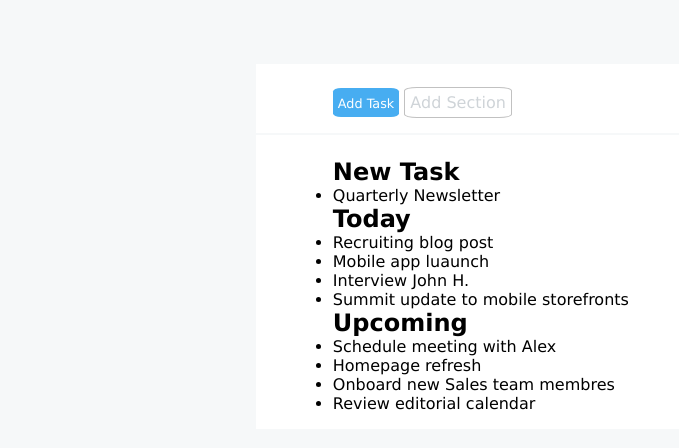
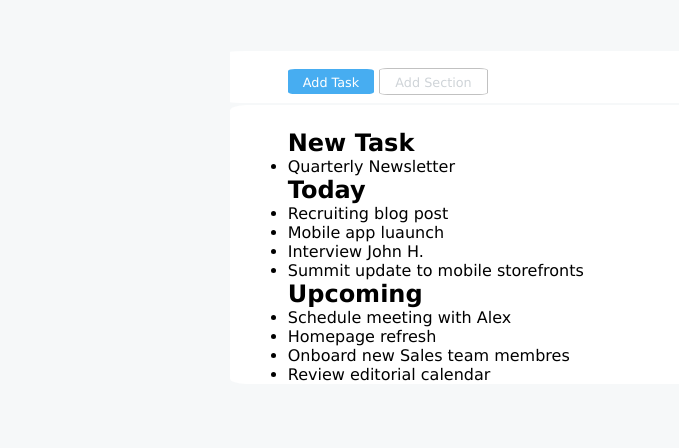
Before and after one commit to AndrianiClaudio/html-css-toboolist, a plain HTML site: page index.html in a window 1280 px wide. Shown: the part 64-512 px from the top of the page, without its empty margins (0-679 px from the left). Drawn offline with Linux system fonts and the light colour scheme.

Commit message:
salvataggio modifiche margini e  padding

```diff
--- a/css/style.css
+++ b/css/style.css
@@ -9,7 +9,7 @@ body{
     background-color: #f6f8f9;
 }
 main{
-    margin: 5% 20%;
+    margin: 4% 18%;
 }
 
 a{
@@ -38,16 +38,22 @@ a{
 /* MAIN */
 .navbar,.container{
     background-color: white;
-    padding: 3% 10% 2%;
+    padding-left: 7%;
+    border-radius: 2%;
 }
 
 /* navbar */
+.navbar{
+    padding-top: 2%;
+    padding-bottom: 1%;
+}
+
 .nav-click,.nav-unclick{
     display: inline-block;
 }
 .nav-click,.nav-unclick{
-    padding: 5px;
-    border-radius: 12%;
+    padding: 3px 15px;
+    border-radius: 8%;
 }
 .nav-click{
     background-color: #47adf1;
@@ -57,8 +63,11 @@ a{
     border: 1px #c1c1c1 solid;
 }
 
+.nav-white,.nav-lightgrey{
+    font-size: 0.8em;
+}
+
 .nav-white{
-    font-size: 0.8em;
     color:white;
 }
 .nav-lightgrey{
@@ -70,7 +79,8 @@ a{
 
 /* container */
 .container{
-    margin-top:2px;
+    margin-top: 2px;
+    padding-top: 3%;
 }
 
 /*
```
